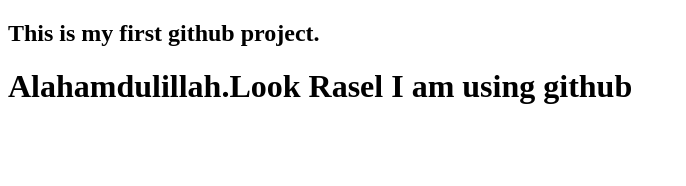
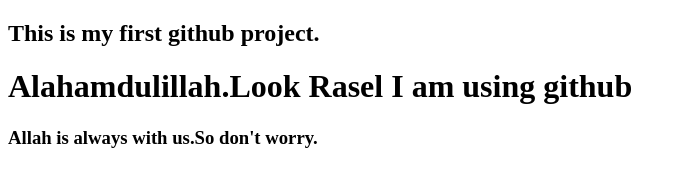
Before and after one commit to MuhammadAbdulAziz55/my--first-website, a plain HTML site: page index.html in a window 1280 px wide. Shown: the whole page, without its empty margins (0-686 px from the left). Drawn offline with Linux system fonts and the light colour scheme.

Commit message:
ok agreement

```diff
--- a/index.html
+++ b/index.html
@@ -8,5 +8,6 @@
 <body>
     <h2>This is my first github project.</h2>
     <h1>Alahamdulillah.Look Rasel I am using github</h1>
+    <h3>Allah is always with us.So don't worry.</h3>
 </body>
 </html>
```
